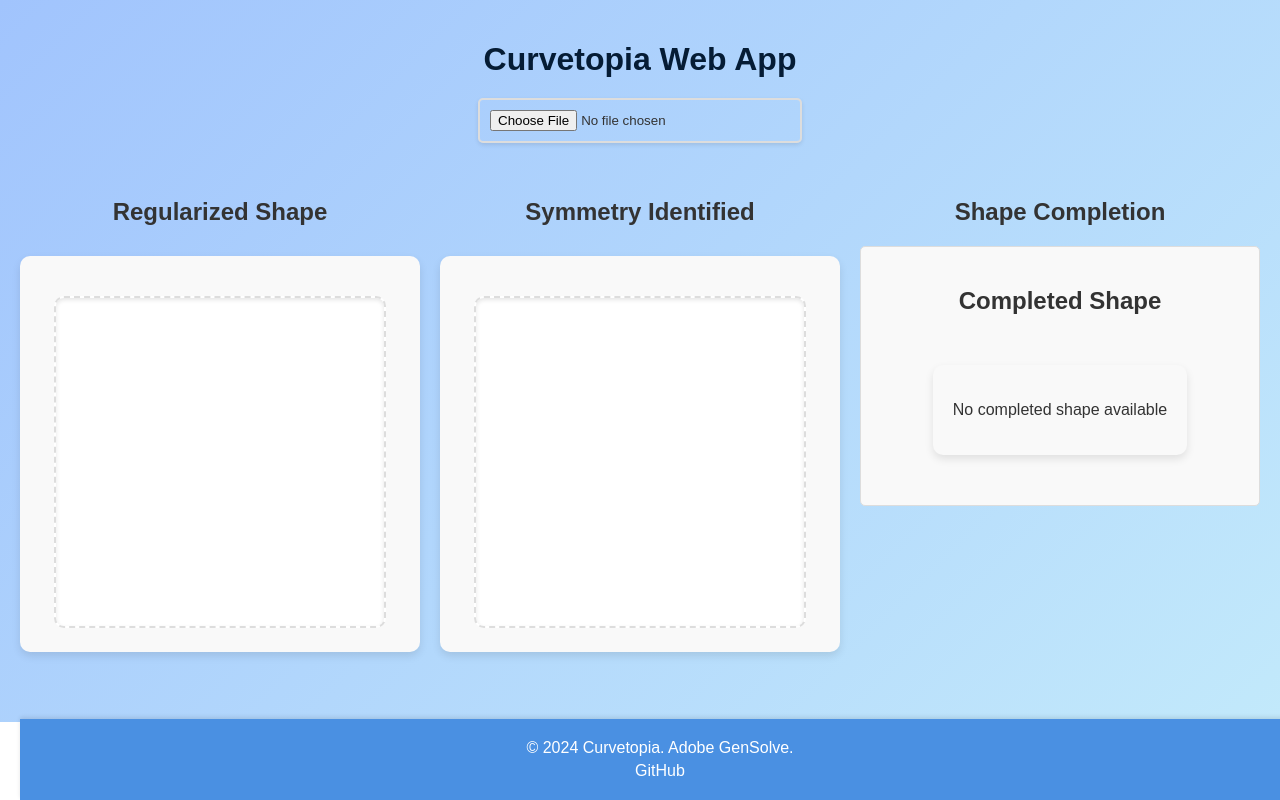
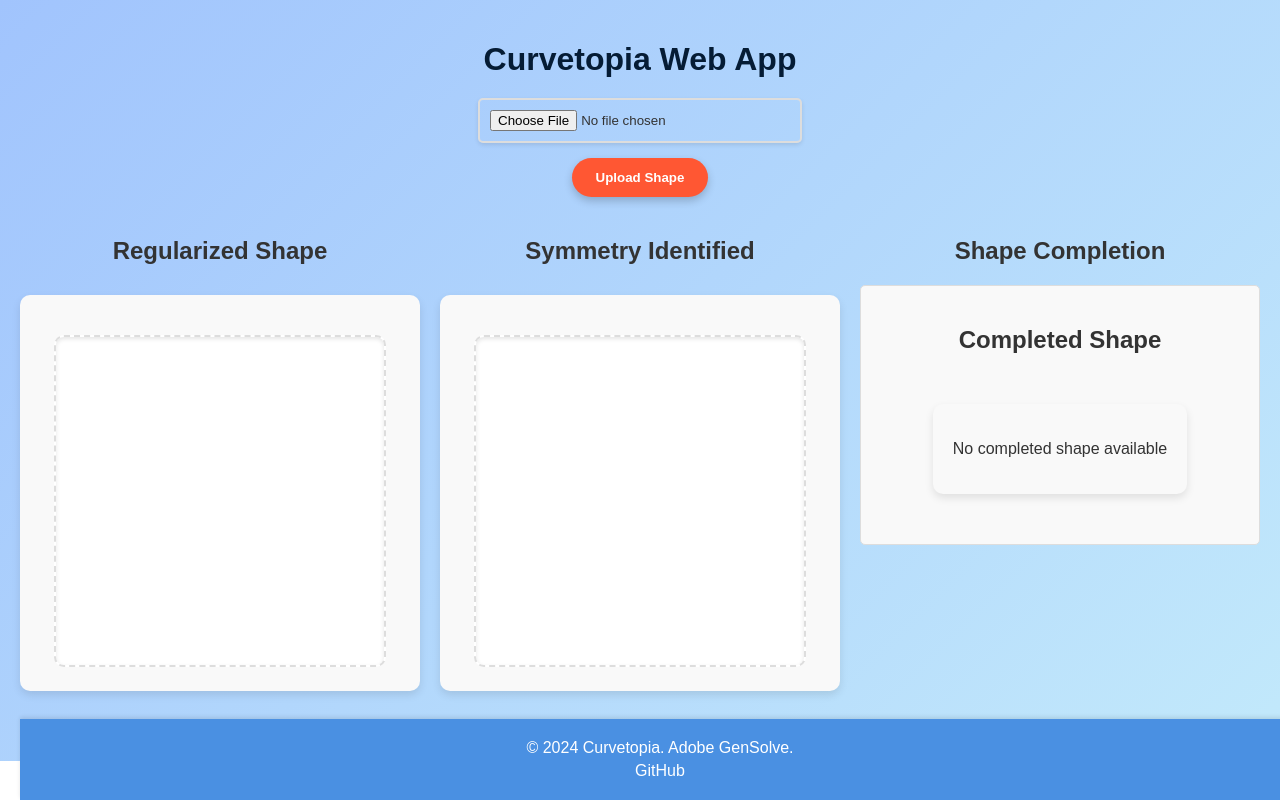
Before and after one commit to Codingpanda252/Curvetopia-Web-App, a React (Create React App) app: page / in a window 1280 px wide. Built offline with nearby package versions, Linux system fonts and the light colour scheme.

Commit message:
made changes in endpoints

```diff
--- a/src/App.js
+++ b/src/App.js
@@ -9,47 +9,61 @@
     const [regularizedPaths, setRegularizedPaths] = useState([]);
     const [symmetryPaths, setSymmetryPaths] = useState([]);
     const [completedPaths, setCompletedPaths] = useState([]);
+    const [error, setError] = useState(null);
 
-    const uploadShape = (file) => {
+    const uploadShape = async (file) => {
         const formData = new FormData();
         formData.append('file', file);
 
-        fetch('https://adobe-qsrq.onrender.com/upload', {
+        try {
+            const regularizedResponse = await fetch('https://adobe-qsrq.onrender.com/upload', {
                 method: 'POST',
                 body: formData,
-        })
-            .then((response) => response.json())
-            .then((data) => {
-                setRegularizedPaths(data.regularizedPaths);
-            })
-            .catch((error) => console.error('Error:', error));
+            });
 
-        // Fetch the symmetry from the API
-        fetch('https://adobe-qsrq.onrender.com/process_csv', {
+            if (!regularizedResponse.ok) {
+                throw new Error('Failed to fetch regularized shape');
+            }
+
+            const regularizedData = await regularizedResponse.json();
+            setRegularizedPaths(regularizedData.regularizedPaths);
+
+            // Fetch the symmetry
+            const symmetryResponse = await fetch('https://adobe-qsrq.onrender.com/process_csv', {
                 method: 'POST',
                 body: formData,
-        })
-            .then((response) => response.json())
-            .then((data) => {
-                setSymmetryPaths(data.symmetryPaths);
-            })
-            .catch((error) => console.error('Error:', error));
+            });
 
-        fetch('https://api.example.com/completion', {
+            if (!symmetryResponse.ok) {
+                throw new Error('Failed to fetch symmetry data');
+            }
+
+            const symmetryData = await symmetryResponse.json();
+            setSymmetryPaths(symmetryData.symmetryPaths);
+
+            const completionResponse = await fetch('https://adobe-qsrq.onrender.com/completion', {
                 method: 'POST',
                 body: formData,
-        })
-            .then((response) => response.json())
-            .then((data) => {
-                setCompletedPaths(data.completedPaths);
-            })
-            .catch((error) => console.error('Error:', error));
+            });
+
+            if (!completionResponse.ok) {
+                throw new Error('Failed to fetch shape completion');
+            }
+
+            const completionData = await completionResponse.json();
+            setCompletedPaths(completionData.completedPaths);
+
+        } catch (error) {
+            setError(error.message);
+            console.error('Error:', error);
+        }
     };
 
     return (
         <div className="app">
             <h1>Curvetopia Web App</h1>
             <ShapeUploader onUpload={uploadShape} />
+            {error && <div className="error">{error}</div>}
             <div className="shape-row">
                 <div>
                     <h2>Regularized Shape</h2>
--- a/src/components/ShapeUploader.js
+++ b/src/components/ShapeUploader.js
@@ -1,16 +1,36 @@
-import React from 'react';
+import React, { useState } from 'react';
 import '../styles/ShapeUploader.css';
 
 const ShapeUploader = ({ onUpload }) => {
+    const [selectedFile, setSelectedFile] = useState(null);
+
     const handleFileChange = (e) => {
-        if (e.target.files[0]) {
-            onUpload(e.target.files[0]);
+        setSelectedFile(e.target.files[0]);
+    };
+
+    const handleUploadClick = () => {
+        if (selectedFile) {
+            onUpload(selectedFile);
+        } else {
+            alert('Please select a file first.');
         }
     };
 
     return (
         <div className="shape-uploader">
-            <input type="file" accept=".svg" onChange={handleFileChange} />
+            <input
+                type="file"
+                accept=".csv"
+                onChange={handleFileChange}
+                className="shape-uploader-input"
+            />
+            <button
+                type="button"
+                onClick={handleUploadClick}
+                className="shape-uploader-button"
+            >
+                Upload Shape
+            </button>
         </div>
     );
 };
--- a/src/styles/ShapeUploader.css
+++ b/src/styles/ShapeUploader.css
@@ -5,7 +5,7 @@
     margin: 20px 0;
 }
 
-.shape-uploader input {
+.shape-uploader-input {
     margin-bottom: 15px;
     padding: 10px;
     border: 2px solid #ddd;
@@ -13,16 +13,10 @@
     width: 100%;
     max-width: 300px;
     box-shadow: 0 2px 4px rgba(0, 0, 0, 0.1);
-    transition: border-color 0.3s ease;
 }
 
-.shape-uploader input:focus {
-    border-color: #6c63ff;
-    outline: none;
-}
-
-.shape-uploader button {
-    background-color: #6c63ff;
+.shape-uploader-button {
+    background-color: #ff5733;
     color: white;
     padding: 12px 24px;
     border: none;
@@ -33,7 +27,7 @@
     transition: background-color 0.3s ease, transform 0.3s ease;
 }
 
-.shape-uploader button:hover {
-    background-color: #574bff;
+.shape-uploader-button:hover {
+    background-color: #e04b2f;
     transform: translateY(-2px);
 }
```
Also changed, not shown: src/services/api.js (+16 -0 lines). Lines whose indentation alone changed are shown as unchanged.
